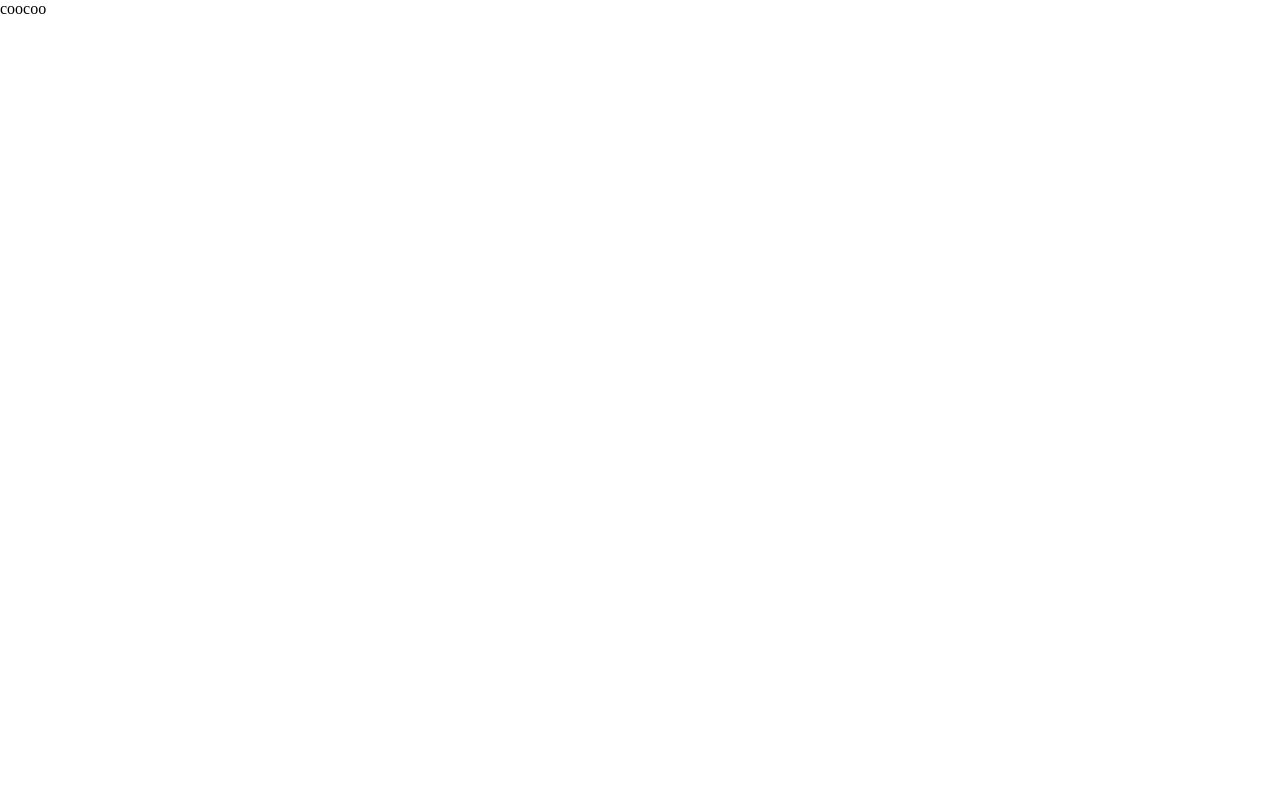
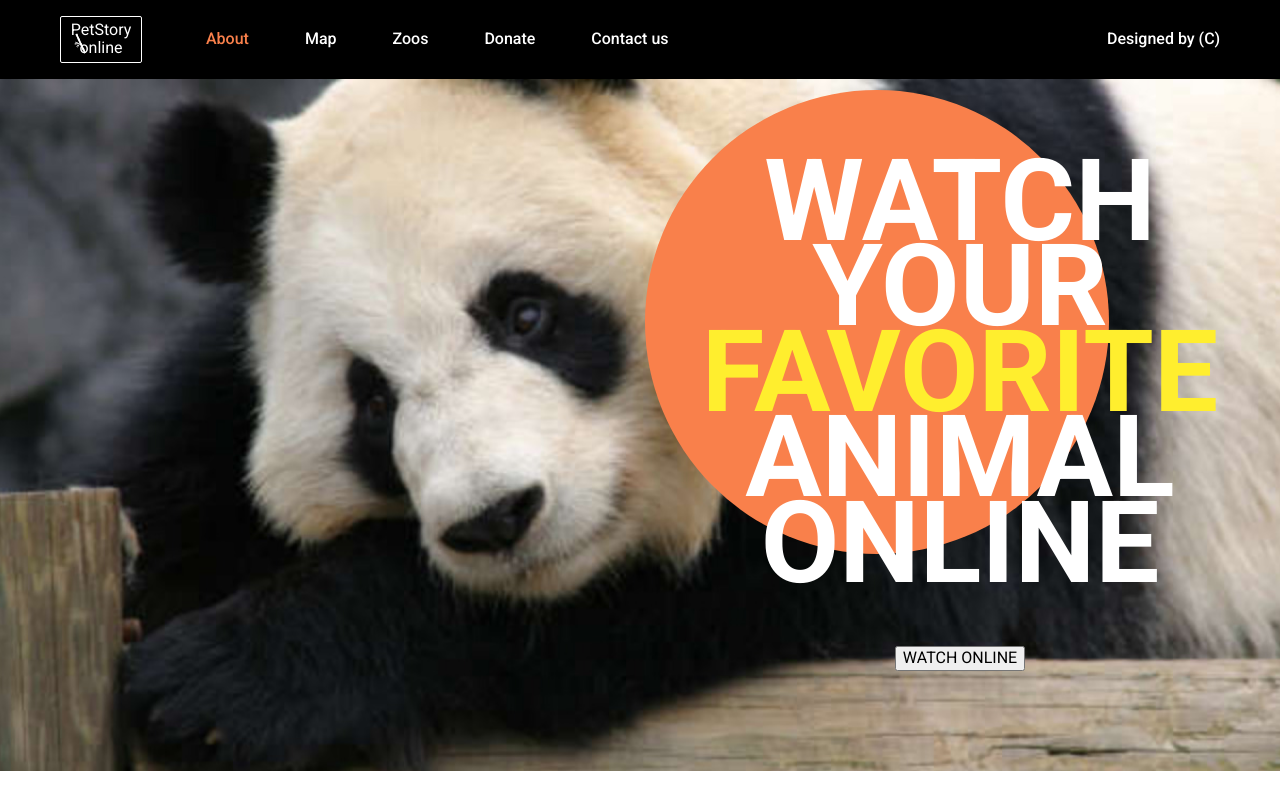
Before and after one commit to egatsak/online-zoo, a website: page index.html in a window 1280 px wide. Shown: the top 800 px of the page. Drawn offline with Linux system fonts and the light colour scheme.

Commit message:
feat: create header and hero layout

```diff
--- a/index.html
+++ b/index.html
@@ -14,7 +14,81 @@
 </head>
 
 <body>
-    coocoo
+    <!-- header -->
+    <header class="section-outer section-header">
+        <div class="section-inner">
+            <div class="main-navigation">
+                <div class="logo">
+                    <a class="logo__link" href="#" aria-label="PetStory online">
+                        <span>PetStory online</span>
+                    </a>
+                </div>
+                <nav class="nav">
+                    <ul class="nav-wrapper">
+                        <li class="nav-wrapper__item">
+                            <a href="#" class="nav-wrapper__item-link nav-wrapper__item-link--active">About</a>
+                        </li>
+                        <li class="nav-wrapper__item">
+                            <a href="#" class="nav-wrapper__item-link">Map</a>
+                        </li>
+                        <li class="nav-wrapper__item">
+                            <a href="#" class="nav-wrapper__item-link">Zoos</a>
+                        </li>
+                        <li class="nav-wrapper__item">
+                            <a href="#" class="nav-wrapper__item-link">Donate</a>
+                        </li>
+                        <li class="nav-wrapper__item">
+                            <a href="#" class="nav-wrapper__item-link">Contact us</a>
+                        </li>
+                        <!--                         <li class="nav-wrapper__item">
+                            <a href="#" class="nav-wrapper__item-link">Designed by (C)</a>
+                        </li> -->
+                    </ul>
+                </nav>
+                <div class="credentials">
+                    <a href="#" class="credentials__item-link">Designed by (C)</a>
+                </div>
+            </div>
+        </div>
+    </header>
+    <!-- / header -->
+
+    <!-- hero-image -->
+    <section class='section-outer section-hero-image'>
+        <div class="section-inner">
+            <div class='hero-heading-wrapper'>
+                <h1>Watch your <span class="accent">favorite</span> animal online</h1>
+            </div>
+            <div class='hero-button-wrapper'>
+                <button>WATCH ONLINE</button>
+            </div>
+        </div>
+    </section>
+    <!-- / hero-image -->
+
+    <!-- backstage -->
+    <section class='section-outer section-backstage'>
+        <div class="section-inner">backstage</div>
+    </section>
+    <!-- / backstage -->
+
+    <!-- pick-a-friend -->
+    <section class='section-outer section-pick-a-friend'>
+        <div class="section-inner">pick</div>
+    </section>
+    <!-- / pick-a-friend -->
+
+    <!-- testimonials -->
+    <section class='section-outer section-testimonials'>
+        <div class="section-inner">testimon</div>
+    </section>
+    <!-- / testimonials -->
+
+    <!-- footer -->
+    <footer class="section-outer section-footer">
+        <div class="section-inner">footer</div>
+    </footer>
+    <!-- / footer -->
 </body>
 
 </html>
--- a/styles.scss
+++ b/styles.scss
@@ -0,0 +1,289 @@
+@import url("https://fonts.googleapis.com/css2?family=Roboto:wght@300;400;500;700&display=swap");
+
+// === MIXIN ===
+@mixin roboto {
+  font-family: "Roboto", sans-serif;
+}
+
+@mixin list-null {
+  margin: 0;
+  padding: 0;
+  list-style: none;
+}
+// === / MIXIN ===
+
+// === VARIABLES ===
+$base: 4px;
+
+$fw-light: 300;
+$fw-regular: 400;
+$fw-medium: 500;
+$fw-bold: 700;
+
+$fs-sm: 15px;
+$fs-md: 16px;
+$fs-mdlg: 18px;
+$fs-lg: 36px;
+$fs-xl: 48px;
+$fs-xxl: 114px;
+
+$padding-vertical-xxl: $base * 45;
+$padding-vertical-xl: $base * 35;
+$padding-vertical-md: $base * 25;
+$padding-vertical-sm: $base * 15;
+$padding-vertical-xs: $base * 5;
+
+$transition: 0.2s;
+
+// Gray
+$color-primary-50: #fdfdff;
+$color-primary-100: #f1f3f2;
+$color-primary-300: #ababab;
+$color-primary-500: #767474;
+$color-primary-700: #333b41;
+
+// Red
+$color-danger: #d31414;
+
+// Orange
+$color-primary-active: #f9804b;
+
+// Green
+$color-secondary-active: #4b9200;
+
+$color-orange-gradient: #fed290;
+$color-pink-gradient: #febdab;
+$color-yellow: #ffee2e;
+$color-black: #000;
+$color-white: #fff;
+
+$color-primary: $color-primary-700;
+
+// === / VARIABLES ===
+
+// === COMMON ===
+body {
+  @include roboto;
+}
+
+h1,
+h2,
+h3,
+h4,
+h5,
+h6 {
+  padding: 0;
+  margin: 0;
+  font-weight: $fw-regular;
+}
+
+h1 {
+  font-size: $fs-xxl;
+  font-weight: $fw-bold;
+  text-transform: uppercase;
+}
+
+a {
+  text-decoration: none;
+}
+
+.section-outer {
+}
+
+.section-inner {
+  max-width: 1160px;
+  margin: 0 auto;
+  padding: $padding-vertical-md $base * 7 $padding-vertical-sm $base *
+    7;
+  padding-top: $padding-vertical-md;
+  padding-bottom: $padding-vertical-sm;
+
+  &--wide {
+    max-width: 1600px;
+  }
+}
+// === / COMMON ===
+
+// === HEADER ===
+.section-header {
+  background-color: $color-black;
+  color: $color-white;
+
+  .section-inner {
+    padding-top: $base * 4;
+    padding-bottom: $base * 4;
+  }
+}
+
+.main-navigation {
+  display: flex;
+  align-items: center;
+}
+
+.logo {
+  display: block;
+  max-width: $base * 20;
+  min-width: $base * 20;
+  text-align: center;
+  border: 1px solid $color-white;
+  border-radius: calc($base/2);
+
+  &__link {
+    position: relative;
+    display: inline-block;
+    margin: $base 0;
+    color: $color-white;
+
+    &::before {
+      position: absolute;
+      bottom: -0.5px;
+      left: 12.5px;
+      z-index: 1;
+      content: url(./assets/icons/bamboo.svg);
+    }
+  }
+}
+
+.nav {
+  margin-left: $base * 16;
+}
+
+.nav-wrapper {
+  @include list-null();
+
+  display: flex;
+  align-items: center;
+
+  &__item {
+    & + & {
+      margin-left: $base * 14;
+    }
+    &:last-child {
+      margin-right: $base * 14;
+    }
+    &-link {
+      font-size: $fs-md;
+      font-weight: $fw-medium;
+      color: $color-white;
+      white-space: nowrap;
+      text-decoration: none;
+      transition: $transition;
+
+      &:hover {
+        color: $color-primary-active;
+      }
+
+      &--active {
+        color: $color-primary-active;
+      }
+    }
+  }
+}
+
+.credentials {
+  margin-left: auto;
+
+  &__item {
+    padding-left: $base * 15;
+
+    &-link {
+      font-size: $fs-md;
+      font-weight: $fw-medium;
+      color: $color-white;
+      white-space: nowrap;
+      text-decoration: none;
+      transition: $transition;
+
+      &:hover {
+        color: $color-primary-active;
+      }
+
+      &--active {
+        color: $color-primary-active;
+      }
+    }
+  }
+}
+
+// === / HEADER ===
+
+// === HERO-IMAGE ===
+.section-hero-image {
+  position: relative;
+  background: url(./assets/images/GiantPanda.png) no-repeat 50% 50%;
+
+  .section-inner {
+    padding-top: $base * 20;
+    padding-bottom: $base * 25;
+  }
+}
+
+.hero-heading-wrapper {
+  position: relative;
+  width: $base * 130;
+  margin-left: auto;
+
+  &::before {
+    position: absolute;
+    z-index: 0;
+    width: $base * 116;
+    height: $base * 116;
+    bottom: $base * 8;
+    left: 34%;
+    border-radius: 50%;
+    transform: translateX((-50%));
+    background-color: $color-primary-active;
+    content: "";
+  }
+
+  h1 {
+    position: relative;
+    color: $color-white;
+    line-height: 0.75;
+    text-align: center;
+
+    span {
+      color: $color-yellow;
+    }
+  }
+}
+
+.hero-button-wrapper {
+  display: flex;
+  width: $base * 130;
+  margin-top: $base * 15;
+  margin-left: auto;
+
+  button {
+    margin: 0 auto;
+  }
+}
+// === / HERO-IMAGE ===
+
+// === BACKSTAGE ===
+.section-backstage {
+  .section-inner {
+  }
+}
+// === / BACKSTAGE ===
+
+// === PICK-A-FRIEND ===
+.section-pick-a-friend {
+  .section-inner {
+  }
+}
+// === / PICK-A-FRIEND ===
+
+// === TESTIMONIALS ===
+.section-testimonials {
+  .section-inner {
+  }
+}
+// === / TESTIMONIALS ===
+
+// === FOOTER ===
+.section-footer {
+  .section-inner {
+  }
+}
+// === / FOOTER ===
```
Also changed, not shown: assets/icons/bamboo.svg (added), assets/images/GiantPanda.png (added), normalize.css, styles.css, 1 other file.
